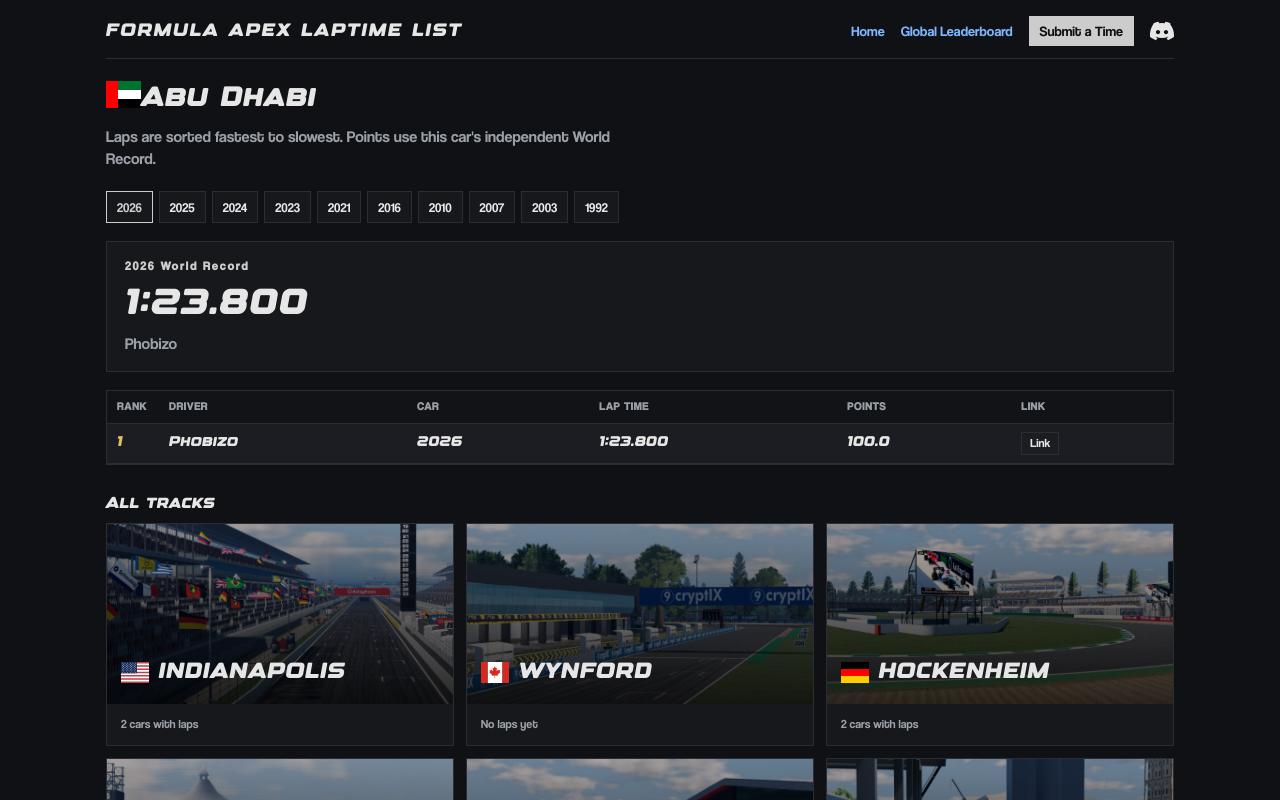
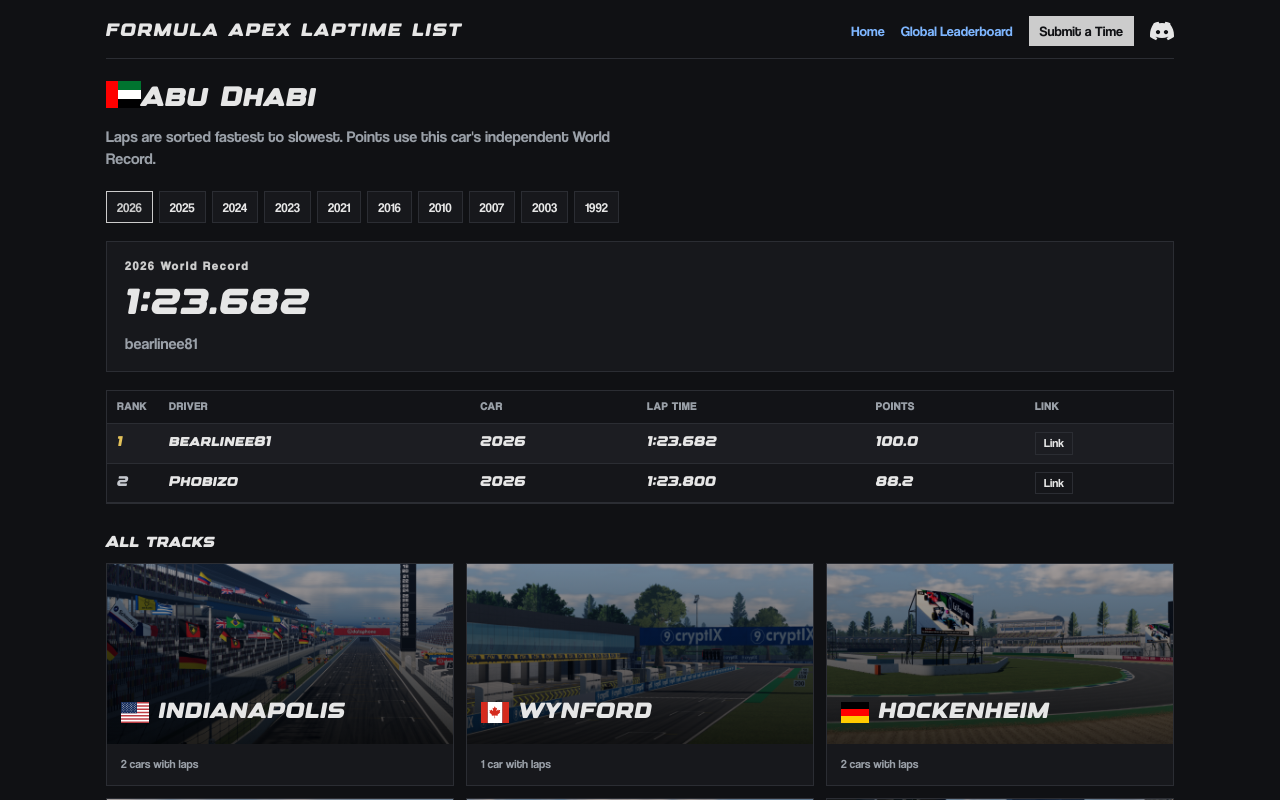
Before and after one commit to Lartum01/apexlist, a React (Vite) app: page /tracks/abudhabi in a window 1280 px wide. Shown: the top 800 px of the page. Built offline with nearby package versions, Linux system fonts and the light colour scheme.

Commit message:
added laps

```diff
--- a/src/data/laps.ts
+++ b/src/data/laps.ts
@@ -47,49 +47,49 @@ export const laps: Lap[] = [
     track: "vegas",
     car: "f26",
     time: "1:24.682",
-    youtube: "https://medal.tv/games/roblox/clips/nGwJVtF3IVerivqYE?invite=cr-MSx1V00sNzgxNjk0NTIw",
+    youtube: "https://medal.tv/games/roblox/clips/nGwJVtF3IVerivqYE",
   },
   {
     driver: "BrMaster9",
     track: "zandvoort",
     car: "f26",
     time: "1:06.180",
-    youtube: "https://medal.tv/games/roblox/clips/nGwLwg4nk7cd5OwHR?invite=cr-MSwzMjMsNzgxNjk0NTIw",
+    youtube: "https://medal.tv/games/roblox/clips/nGwLwg4nk7cd5OwHR",
   },
   {
     driver: "BrMaster9",
     track: "qatar",
     car: "f25",
     time: "1:21.626",
-    youtube: "https://medal.tv/games/roblox/clips/nGD0FZ5Prk5Q_V-3L?invite=cr-MSxVQXMsNzgxNjk0NTIw",
+    youtube: "https://medal.tv/games/roblox/clips/nGD0FZ5Prk5Q_V-3L",
   },
   {
     driver: "bearlinee81",
     track: "hockenheim",
     car: "f26",
     time: "1:02.117",
-    youtube: "https://medal.tv/games/roblox/clips/nHhupbjZ7cAWCQ7P4?invite=cr-MSxwNEUsNTg1MDA3NDIy",
+    youtube: "https://medal.tv/games/roblox/clips/nHhupbjZ7cAWCQ7P4",
   },
   {
     driver: "bearlinee81",
     track: "france",
     car: "f26",
     time: "1:07.157",
-    youtube: "https://medal.tv/games/roblox/clips/nEpnb2dXT8uKYlmgM?invite=cr-MSw1YWgsNTg1MDA3NDIy",
+    youtube: "https://medal.tv/games/roblox/clips/nEpnb2dXT8uKYlmgM",
   },
   {
     driver: "bearlinee81",
     track: "miami",
     car: "f26",
     time: "1:23.287",
-    youtube: "https://medal.tv/games/roblox/clips/nHikt9HsXzeaGWzSE?invite=cr-MSxrOGosNTg1MDA3NDIy",
+    youtube: "https://medal.tv/games/roblox/clips/nHikt9HsXzeaGWzSE",
   },
   {
     driver: "bearlinee81",
     track: "australia",
     car: "f26",
     time: "1:18.195",
-    youtube: "https://medal.tv/games/roblox/clips/nCj8cRuDJTfqkejl_?invite=cr-MSw1b2YsNTg1MDA3NDIy",
+    youtube: "https://medal.tv/games/roblox/clips/nCj8cRuDJTfqkejl_",
   },
   {
     driver: "TRAINING5659",
@@ -287,4 +287,95 @@ export const laps: Lap[] = [
     time: "1:04.812",
     youtube: "https://discord.com/channels/1558943071394336909/1558943609275941025/1559945401648418848",
   },
+  {
+    driver: "bearlinee81",
+    track: "abudhabi",
+    car: "f26",
+    time: "1:23.682",
+    youtube: "https://medal.tv/games/roblox/clips/nw9uuM9LFdfFpA7AC",
+  },
+  {
+    driver: "bearlinee81",
+    track: "wynford",
+    car: "f26",
+    time: "1:02.094",
+    youtube: "https://medal.tv/games/roblox/clips/nIOQNNcL1LZsgInE7",
+  },
+  {
+    driver: "bearlinee81",
+    track: "miami",
+    car: "f26",
+    time: "1:23.037",
+    youtube: "https://medal.tv/games/roblox/clips/nINd6R3s9gDXpFNwJ",
+  },
+  {
+    driver: "bearlinee81",
+    track: "vegas",
+    car: "f26",
+    time: "1:25.438",
+    youtube: "https://medal.tv/games/roblox/clips/nHZ6Yn3jfPH2cdlRs",
+  },
+  {
+    driver: "vm0reo",
+    track: "vegas",
+    car: "f25",
+    time: "1:25.438",
+    youtube: "https://discord.com/channels/547778156958973952/658830680033329152/1560286011920097461",
+  },
+  {
+    driver: "vm0reo",
+    track: "hockenheim",
+    car: "f25",
+    time: "1:03:245",
+    youtube: "https://discord.com/channels/547778156958973952/658830680033329152/1560342908786315465",
+  },
+  {
+    driver: "przemek10_9",
+    track: "australia",
+    car: "f10",
+    time: "1.19.515",
+    youtube: "https://discord.com/channels/547778156958973952/658830680033329152/1560391293904101437",
+  },
+  {
+    driver: "przemek10_9",
+    track: "wynford",
+    car: "f26",
+    time: "1:01:864",
+    youtube: "https://discord.com/channels/1537180964319399978/1542545545070121010/1560396590596751444",
+  },
+  {
+    driver: "przemek10_9",
+    track: "miami",
+    car: "f26",
+    time: "1:21:928",
+    youtube: "https://discord.com/channels/1537180964319399978/1542545545070121010/1560397251438977065",
+  },
+  {
+    driver: "przemek10_9",
+    track: "abudhabi",
+    car: "f26",
+    time: "1:23:131",
+    youtube: "https://discord.com/channels/1466323880774729895/1513791062093856768/1553697157293416540",
+  },
+  {
+    driver: "przemek10_9",
+    track: "saitama",
+    car: "f26",
+    time: "1:08:997",
+    youtube: "https://discord.com/channels/1466323880774729895/1513791062093856768/1549741531924136027",
+  },
+  {
+    driver: "vm0reo",
+    track: "monza",
+    car: "f25",
+    time: "1:22:389",
+    youtube: "https://discord.com/channels/547778156958973952/658830680033329152/1560424014936277122",
+  },
+  {
+    driver: "przemek10_9",
+    track: "wynford",
+    car: "f92",
+    time: "1.18.515",
+    youtube: "https://discord.com/channels/547778156958973952/658830680033329152/1546097005703598161",
+  },
 ];
```
